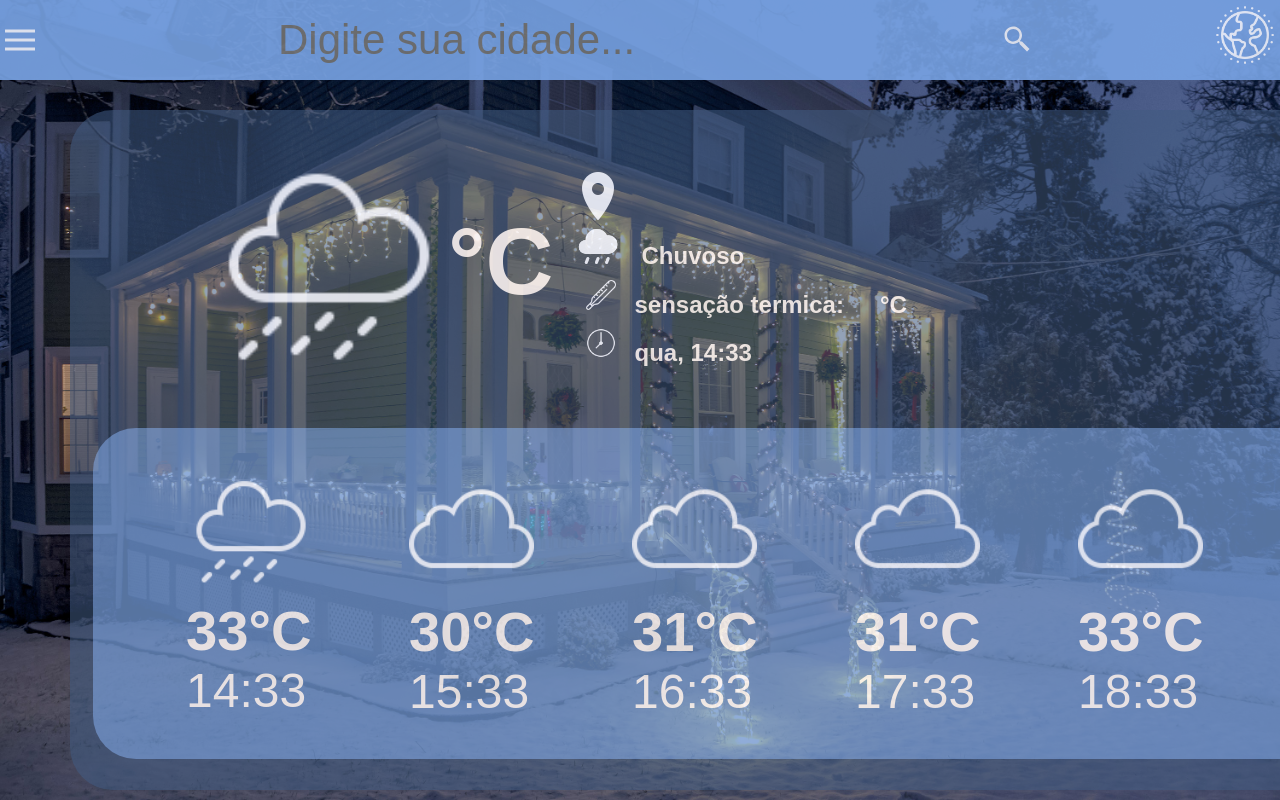
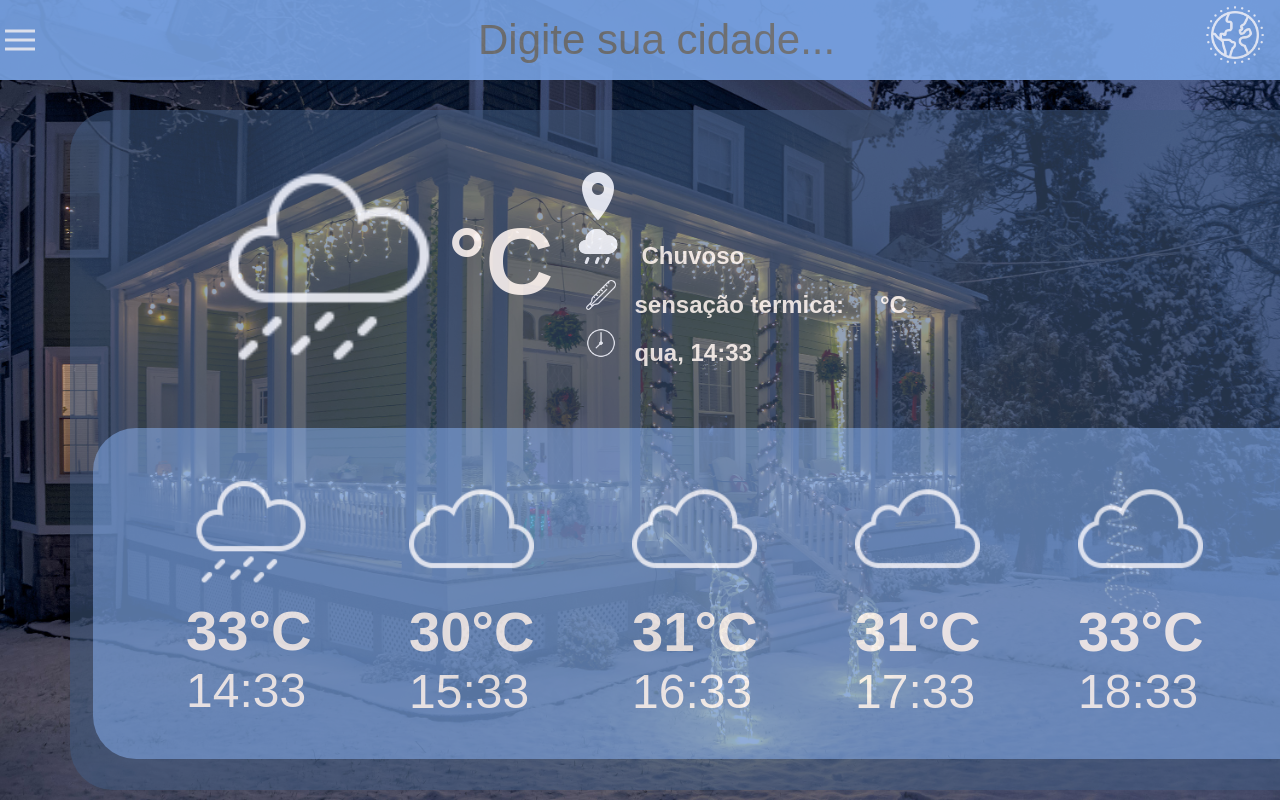
Before and after one commit to NicolasBastos027/Previsao_do_tempo, a plain HTML site: page index.html in a window 1280 px wide. Shown: the top 800 px of the page. Drawn offline with Linux system fonts and the light colour scheme; a web font is replaced by a local one.

Commit message:
pesquisa em tempo real e remoção da lupa

```diff
--- a/index.html
+++ b/index.html
@@ -13,8 +13,8 @@
     <header class="headaer_principal">
         <div class="headaer_principal_coisas">
             <img class="menu" src="assets/cardápio.svg" alt="">
-            <input class="texto_cidade" id="cidade" placeholder="Digite sua cidade..." onkeypress="executaAPI()"></input><button id="'btn"
-                onclick="executaAPI()" class="btn"><img src="assets/lupa.svg" class="lupa" alt=""></button>
+            <input class="texto_cidade" id="cidade" placeholder="Digite sua cidade..." onkeyup="executaAPI()"></input><button id="'btn"
+                onclick="executaAPI()" class="btn"></button>
             <img class="mundo" src="assets/mundo.png" alt="">
         </div>
         <section class="clima">
--- a/style.css
+++ b/style.css
@@ -23,7 +23,7 @@ body{
     display: flex;
     flex-direction: row;
     justify-content:space-between;
-    gap: 0px;
+    margin-right: 10px;
     padding: 5px;
     align-items: center;
 
@@ -31,7 +31,7 @@ body{
 .menu{
     height: 30px;
     width: 30px;
-    margin-right: 60px;
+    margin-right: 350px;
 }
 .mundo{
     width: 60px;
```
